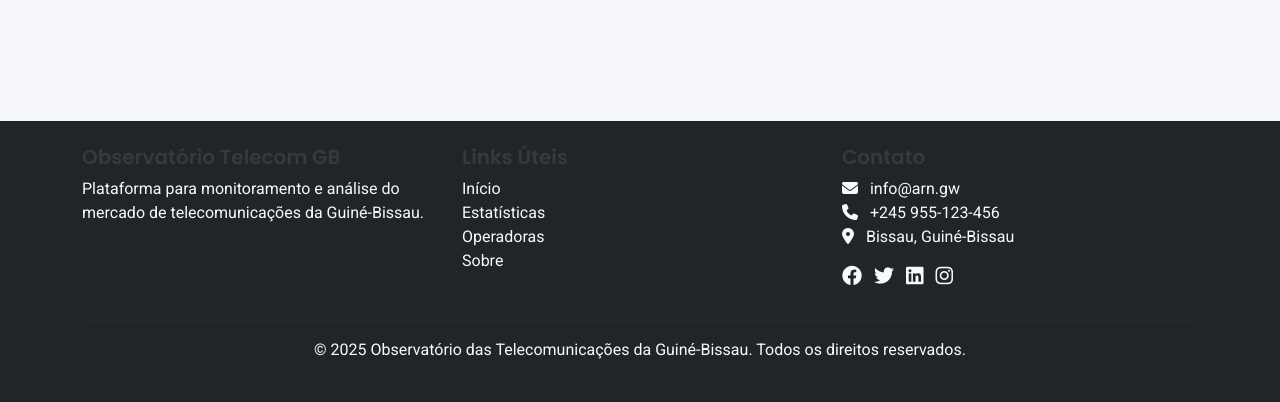
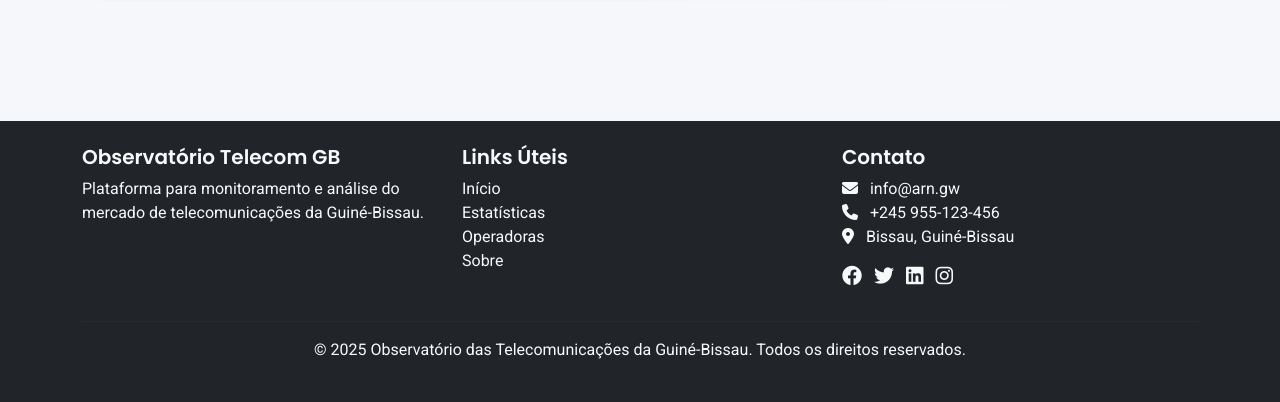
Before and after one commit to atchutchi/observatorio-arn, a Django app: page / in a window 1280 px wide. Shown: the part 2149-2551 px from the top of the page. Run offline with Django 3.2, Linux system fonts and the light colour scheme; data that the repository does not hold is empty.

Commit message:
Added light-bg to the h5 footer

```diff
--- a/static/css/style.css
+++ b/static/css/style.css
@@ -34,7 +34,7 @@ body {
 h1, h2, h3, h4, h5, h6 {
     font-family: 'Poppins', sans-serif;
     font-weight: 600;
-    color: var(--dark-color);
+    color: var(--light-bg);
 }
 
 main {
```
